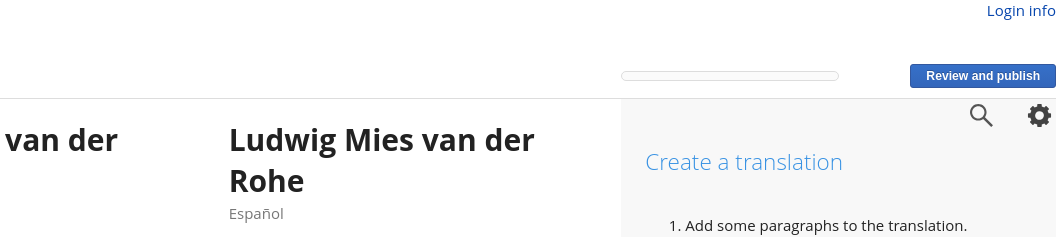
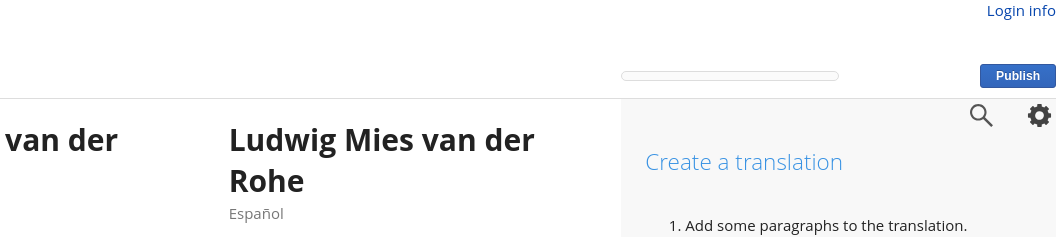
Before and after one commit to pauginer/prototype-translate, a plain HTML site: page content-translation.html in a window 1280 px wide. Shown: the top 237 px of the page, 224-1280 px from the left. Drawn offline with Linux system fonts and the light colour scheme; a script that the page names is missing.

Commit message:
Direct publish

```diff
--- a/content-translation.html
+++ b/content-translation.html
@@ -602,7 +602,7 @@ function focusOnSearchbox(){
 		<div class="grid">
 		<div class="progress big grid__item one-half"><span class="bar"></span></div>
 		<div class="grid__item one-half">
-			<button class="review-action btn blue">Review and publish</button>
+			<button class="review-action btn blue">Publish</button>
 		</div>
 		</div>
 	</div>
```
